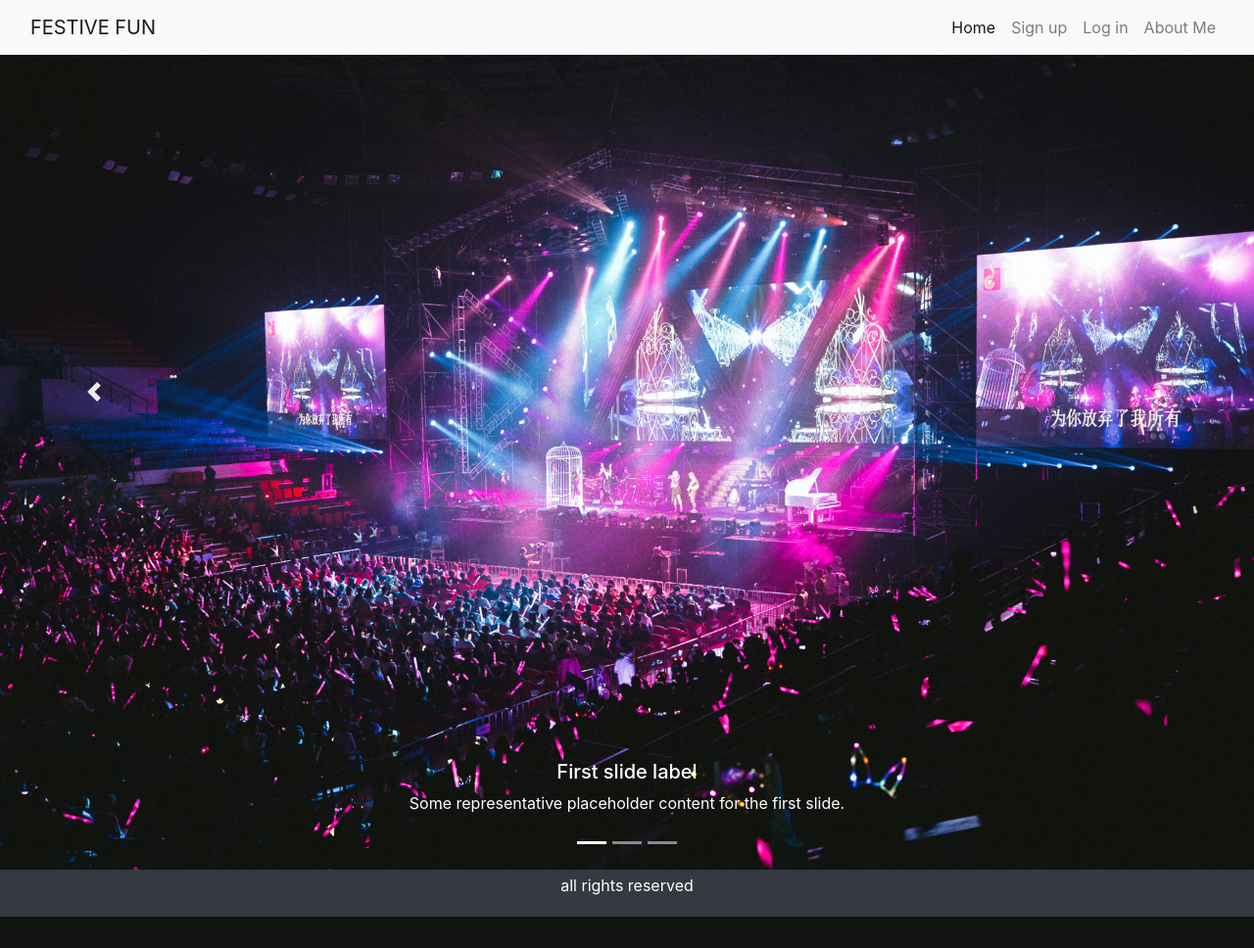
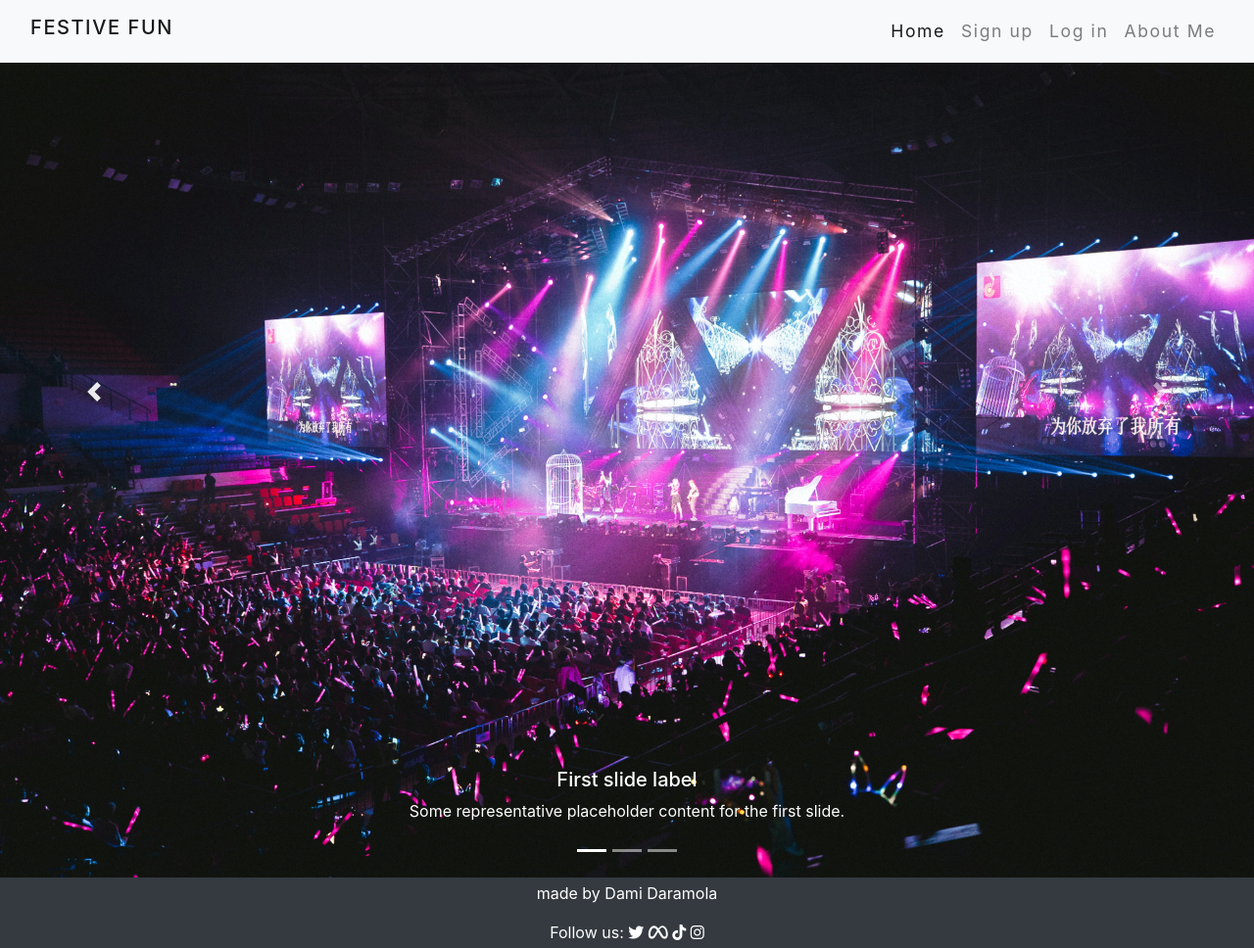
Before and after one commit to damidaramola/festive-fun-blog, a Django app: page /blog/ in a window 1280 px wide. Shown: the whole page at 98% size. Before the commit the page ends 936 px from the top, so only its background shows below. Run offline with Django 3.2, Linux system fonts and the light colour scheme; parts of the project's set-up code (start-up, migrations or seed data) failed here and were passed over; some libraries are stand-ins or nearby versions.

Commit message:
add font awesome tags and style index.html

```diff
--- a/blog/static/css/style.css
+++ b/blog/static/css/style.css
@@ -5,11 +5,17 @@
 
 /* navigation */
 
-.navbar-brand a{
+.navbar-brand {
     height: 3rem;
     font-size: 20px;
+    font-weight: 500;
 }
 
+.navbar{
+    font-size: 1.1rem;
+    letter-spacing:0.1rem;
+    align-items: center;
+}
 
 
 
--- a/blog/templates/index.html
+++ b/blog/templates/index.html
@@ -6,13 +6,13 @@
   <meta charset="utf-8">
   <meta name="viewport" content="width=device-width, initial-scale=1, shrink-to-fit=no">
   <meta http-equiv="X-UA-Compatible" content="ie=edge">
-  <link rel="icon" type="image/png" href="#">
+  <link rel="icon" type="image/png" href="../static/img/favicon.ico.png">
 
   <!-- Bootstrap CSS -->
   <link rel="stylesheet" href="https://cdn.jsdelivr.net/npm/bootstrap@4.4.1/dist/css/bootstrap.min.css"
     integrity="sha384-Vkoo8x4CGsO3+Hhxv8T/Q5PaXtkKtu6ug5TOeNV6gBiFeWPGFN9MuhOf23Q9Ifjh" crossorigin="anonymous">
-  <link rel="stylesheet" href="https://cdn.jsdelivr.net/npm/@fortawesome/fontawesome-free@6.2.1/css/fontawesome.min.css"
-    integrity="sha384-QYIZto+st3yW+o8+5OHfT6S482Zsvz2WfOzpFSXMF9zqeLcFV0/wlZpMtyFcZALm" crossorigin="anonymous">
+    <link rel="stylesheet" href="https://cdnjs.cloudflare.com/ajax/libs/font-awesome/6.4.0/css/all.min.css" />
+  <script src="https://kit.fontawesome.com/201d2e1896.js" crossorigin="anonymous"></script>
   <title>festive fun</title>
   <link rel="stylesheet" href="/blog/static/css/style.css" type="text/css">
 </head>
@@ -91,7 +91,13 @@
   <footer>
 <div class="container-fluid bg-dark py-1">
   <p class="text-white text-center">
-  all rights reserved
+  made by Dami Daramola
+  </p>
+  <p class="m-0 text-center text-white">Follow us:
+    <i class="fa-brands fa-twitter ms-3"></i>
+    <i class="fa-brands fa-meta ms-3"></i>
+    <i class="fa-brands fa-tiktok ms-3"></i>
+    <i class="fa-brands fa-instagram ms-3"></i>
   </p>
 </div>
   </footer>
```
